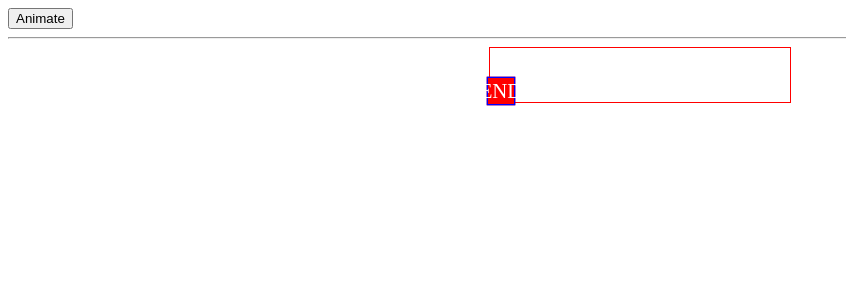
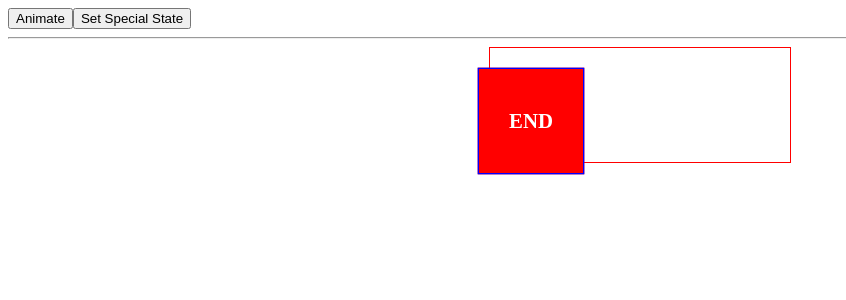
Before and after one commit to dennned/angular-my-animations, an Angular app: page / in a window 1280 px wide. Shown: the top 300 px of the page, without its empty margins (0-846 px from the left). Built offline with nearby package versions, Linux system fonts and the light colour scheme.

Commit message:
transition expression

```diff
--- a/src/app/app.component.css
+++ b/src/app/app.component.css
@@ -7,8 +7,8 @@
 
 .box {
   border: 1px solid blue;
-  width: 20px;
-  height: 20px;
+  width: 80px;
+  height: 80px;
   display: flex;
   align-items: center;
   justify-content: center;
--- a/src/app/app.component.html
+++ b/src/app/app.component.html
@@ -1,10 +1,11 @@
 <button (click)="animate()">Animate</button>
+<button (click)="boxState='special'">Set Special State</button>
   <hr />
 <div class="wrap">
   <div
     class="box"
     [@box]="boxState"
   >
-  {{boxState | uppercase}}
+  <h4>{{boxState | uppercase}}</h4>
   </div>
 </div>
--- a/src/app/app.component.ts
+++ b/src/app/app.component.ts
@@ -14,8 +14,20 @@ import { trigger, state, style, transition, animate } from '@angular/animations'
         background:'red',
         transform: 'scale(1.3)'
       })),
+      state('special', style({
+        background:'orange',
+        transform: 'scale(0.5)',
+        borderRadius: '50%'
+      })),
       transition('start => end', animate(450)),
       transition('end => start', animate('800ms ease-in-out')),
+      transition('special <=> *', [
+        style({background:'green'}),
+        animate('1s', style({
+          background:'pink'
+        })),
+        animate(750)
+      ]),
     ])
   ]
 })
```
